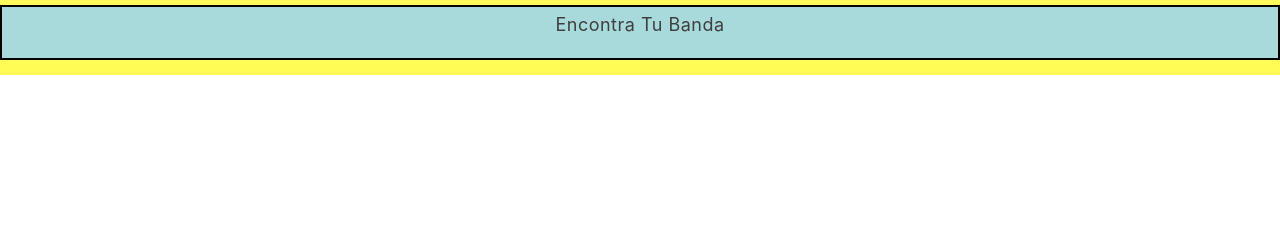
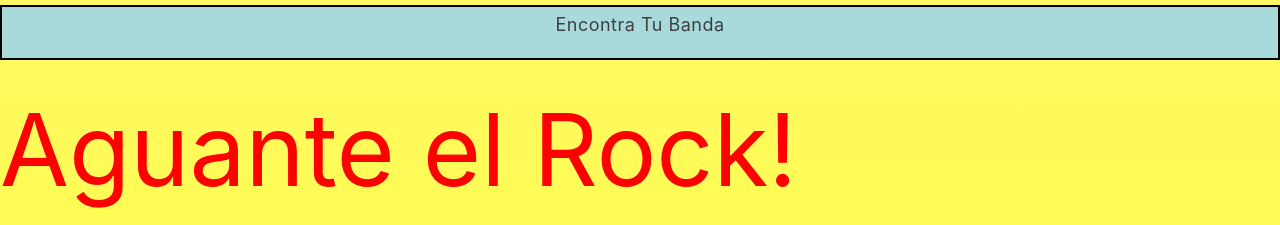
Before and after one commit to MuhlenkampTeo/encontratubanda, a plain HTML site: page index.html in a window 1280 px wide. Shown: the part 1132-1357 px from the top of the page. Before the commit the page ends 1207 px from the top, so only its background shows below. Drawn offline with nearby package versions, Linux system fonts and the light colour scheme; a web font is replaced by a local one.

Commit message:
Update index.html

```diff
--- a/index.html
+++ b/index.html
@@ -95,5 +95,17 @@
 <script src="https://stackpath.bootstrapcdn.com/bootstrap/4.3.1/js/bootstrap.min.js" integrity="sha384-JjSmVgyd0p3pXB1rRibZUAYoIIy6OrQ6VrjIEaFf/nJGzIxFDsf4x0xIM+B07jRM" crossorigin="anonymous"></script>
 <script src="https://code.jquery.com/jquery-3.3.1.slim.min.js" integrity="sha384-q8i/X+965DzO0rT7abK41JStQIAqVgRVzpbzo5smXKp4YfRvH+8abtTE1Pi6jizo" crossorigin="anonymous"></script>
 <script src="https://cdnjs.cloudflare.com/ajax/libs/popper.js/1.14.7/umd/popper.min.js" integrity="sha384-UO2eT0CpHqdSJQ6hJty5KVphtPhzWj9WO1clHTMGa3JDZwrnQq4sF86dIHNDz0W1" crossorigin="anonymous"></script>
-</body>
+<script>
+    window.setInterval (BlinkIt, 500);
+    var color = "red";
+    function BlinkIt () {
+    var blink = document.getElementById ("blink");
+    color = (color == "#ffffff")? "red" : "#ffffff";
+    blink.style.color = color;
+    blink.style.fontSize='100px';}
+    </script>
+    <div id="blink">Aguante el Rock!</div>
+    <div id="blink" onclick="parent.location='http://norfipc.com'">
+    </div>
+    </body>
 </html>
```
